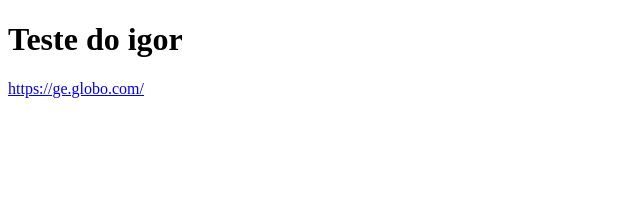
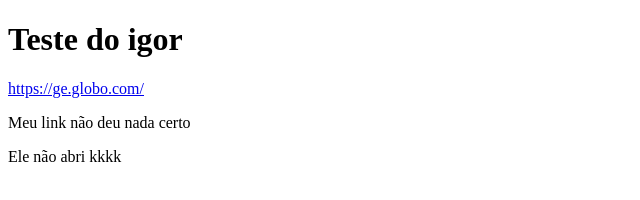
Before and after one commit to IgorScotti/siste_de_jogos, a plain HTML site: page contatos.html in a window 1280 px wide. Shown: the whole page, without its empty margins (0-640 px from the left). Drawn offline with Linux system fonts and the light colour scheme.

Commit message:
Teste incluindo algumas coisas no arquivo contatos.html

```diff
--- a/contatos.html
+++ b/contatos.html
@@ -9,5 +9,7 @@
 <body>
     <h1>Teste do igor</h1>
     <a href="url">https://ge.globo.com/</a>
+    <p>Meu link não deu nada certo</p>
+    <p>Ele não abri kkkk </p>
 </body>
 </html>
```
